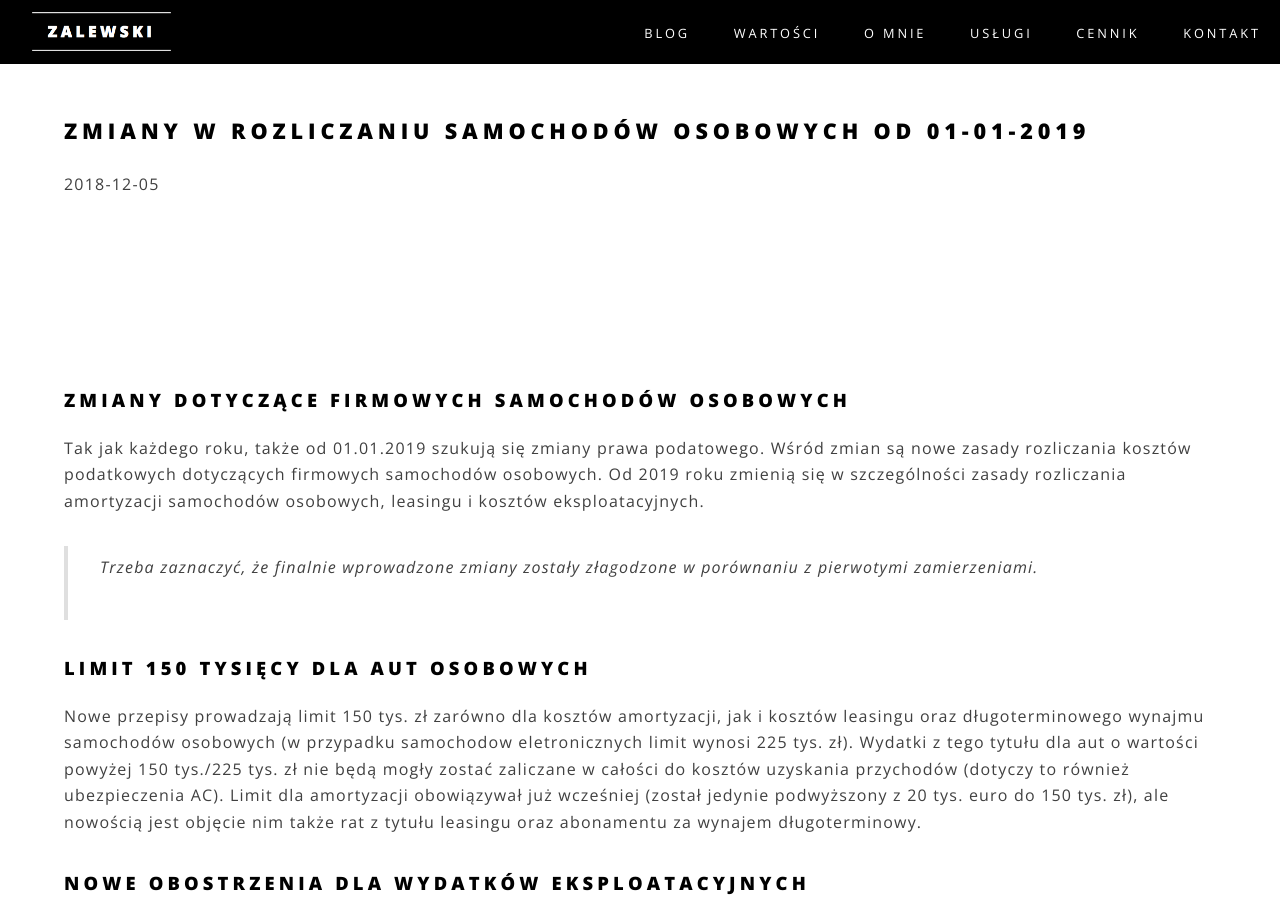
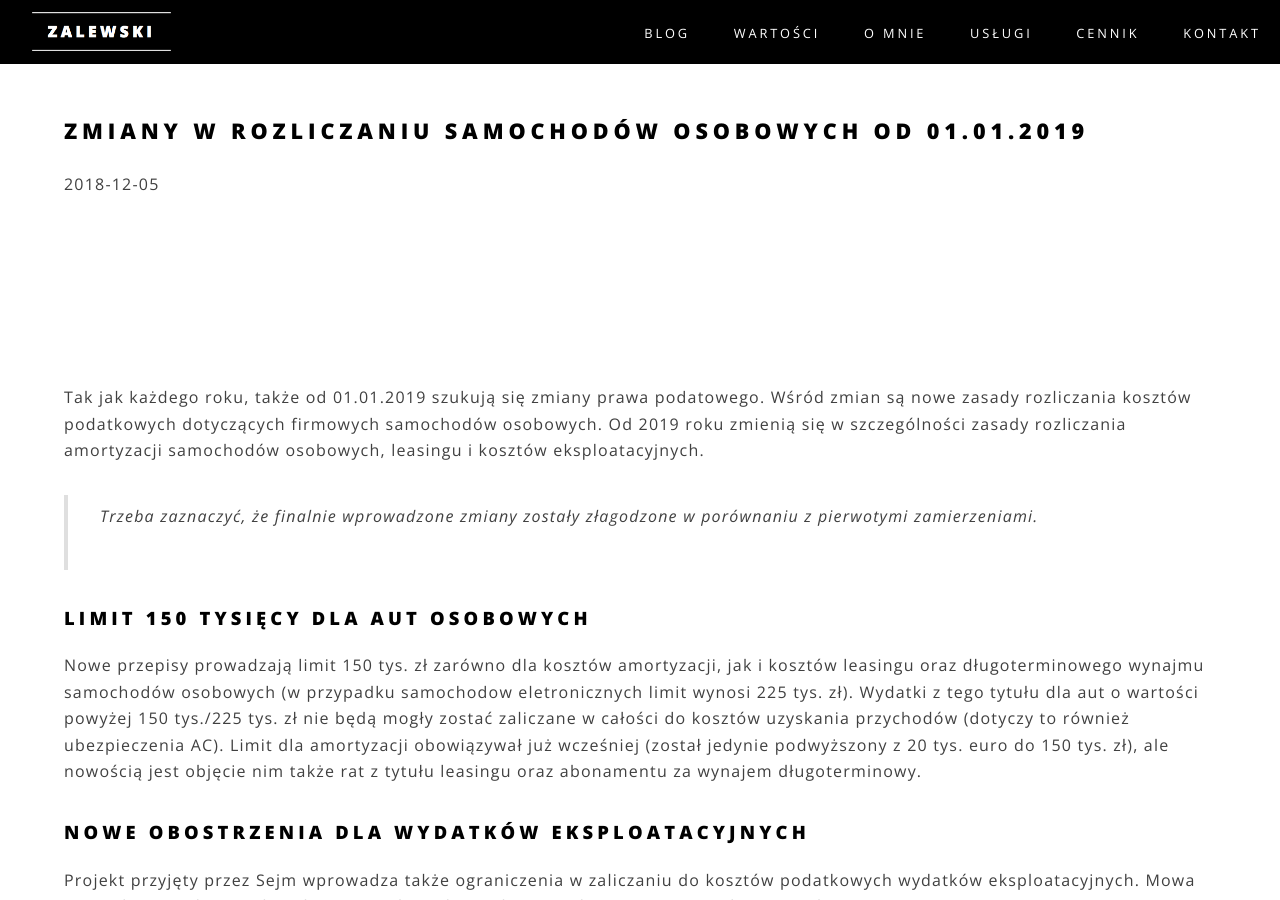
Before and after one commit to zalewskifinance/zalewskifinance.github.io, a Jekyll site: the page built from _posts/2018-12-06-zmiany-podatkowe-od-2019.md, in a window 1280 px wide and 900 px high. Built offline with Jekyll 4.4.1, drawn with Linux system fonts in a browser that asks for light colours.

Commit message:
Update 2018-12-06-zmiany-podatkowe-od-2019.md

```diff
--- a/_posts/2018-12-06-zmiany-podatkowe-od-2019.md
+++ b/_posts/2018-12-06-zmiany-podatkowe-od-2019.md
@@ -1,11 +1,10 @@
 ---
 layout: post
-title:  "Zmiany w rozliczaniu samochodów osobowych od 01-01-2019"
+title:  "Zmiany w rozliczaniu samochodów osobowych od 01.01.2019"
 date:   2018-12-05 01:30:01
 categories: [ blog, leasing, zmiany od 2019 roku, samochód osobowy ]
 ---
 
-### Zmiany dotyczące firmowych samochodów osobowych
 Tak jak każdego roku, także od 01.01.2019 szukują się zmiany prawa podatowego.
 Wśród zmian są nowe zasady rozliczania kosztów podatkowych dotyczących firmowych samochodów osobowych. Od 2019 roku zmienią się w szczególności zasady rozliczania amortyzacji samochodów osobowych, leasingu i kosztów eksploatacyjnych.
 
```
